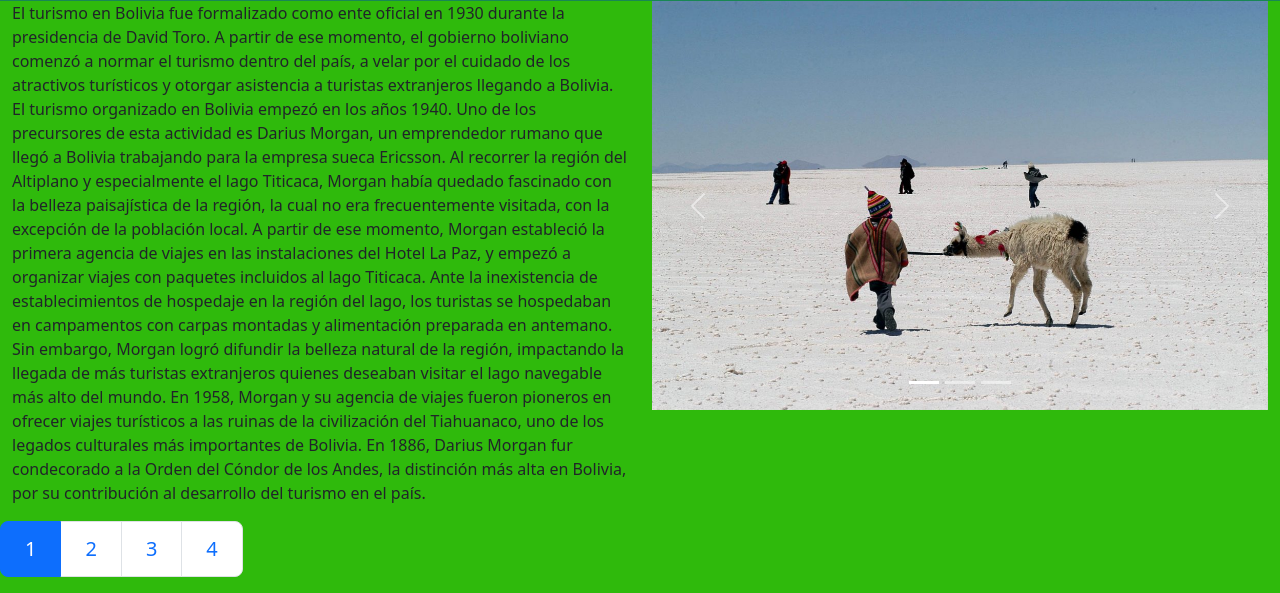
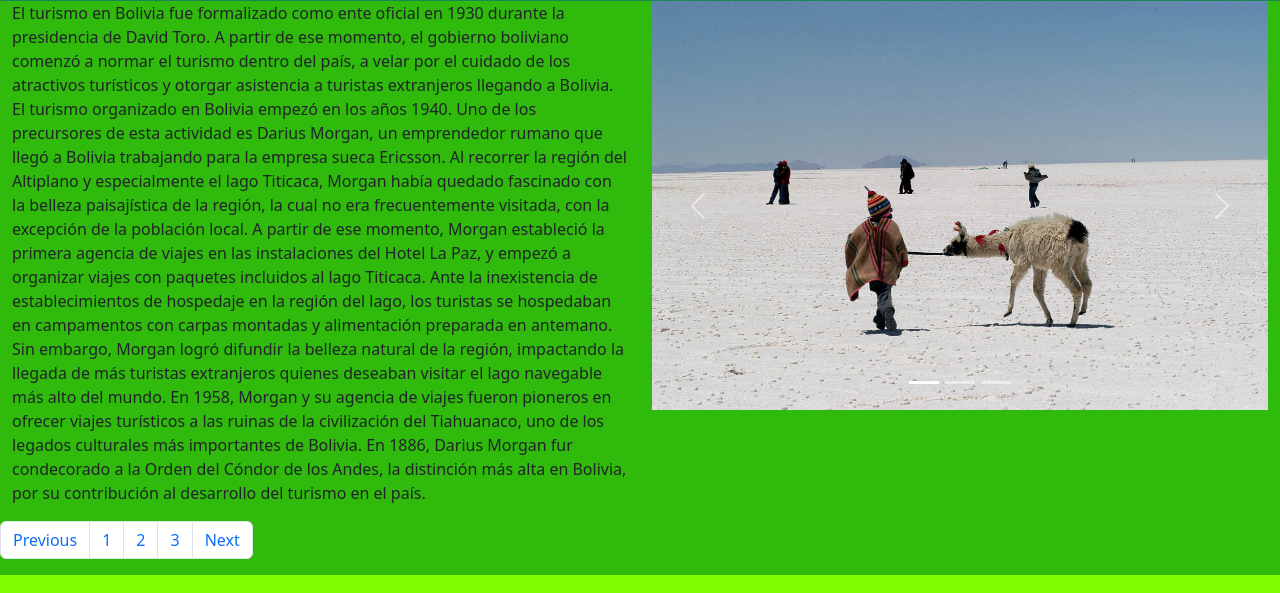
Before and after one commit to MelvinCristian/practica, a plain HTML site: page index.html in a window 1280 px wide. Shown: the part 312-905 px from the top of the page. Drawn offline with nearby package versions, Linux system fonts and the light colour scheme; a web font is replaced by a local one.

Commit message:
Update index.html

```diff
--- a/index.html
+++ b/index.html
@@ -80,14 +80,13 @@
         </div>
     </div>
     <div class="row">
-        <nav aria-label="...">
-            <ul class="pagination pagination-lg">
-              <li class="page-item active" aria-current="page">
-                <span class="page-link">1</span>
-              </li>
-              <li class="page-item"><a class="page-link" href="#">2</a></li>
-              <li class="page-item"><a class="page-link" href="#">3</a></li>
-              <li class="page-item"><a class="page-link" href="#">4</a></li>
+         <nav aria-label="Page navigation example">
+            <ul class="pagination">
+              <li class="page-item"><a class="page-link" href="#">Previous</a></li>
+              <li class="page-item"><a class="page-link" href="pags/pag1.html">1</a></li>
+              <li class="page-item"><a class="page-link" href="pags/pag2.html">2</a></li>
+              <li class="page-item"><a class="page-link" href="pags/pag3.html">3</a></li>
+              <li class="page-item"><a class="page-link" href="#">Next</a></li>
             </ul>
           </nav>
     </div>
```
